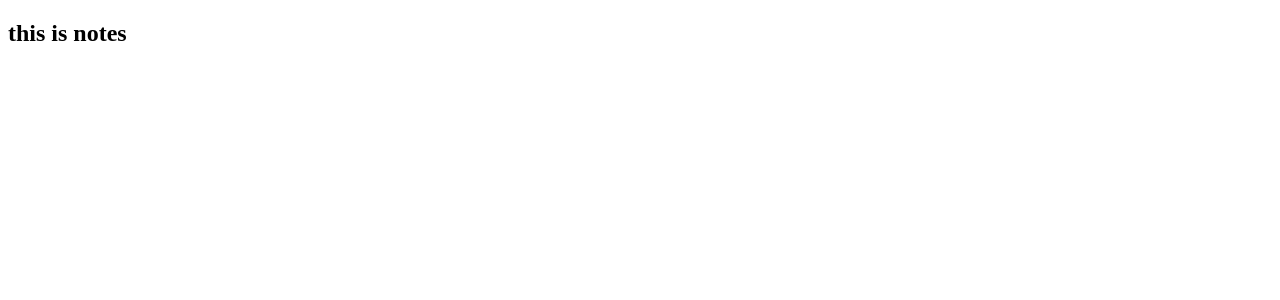
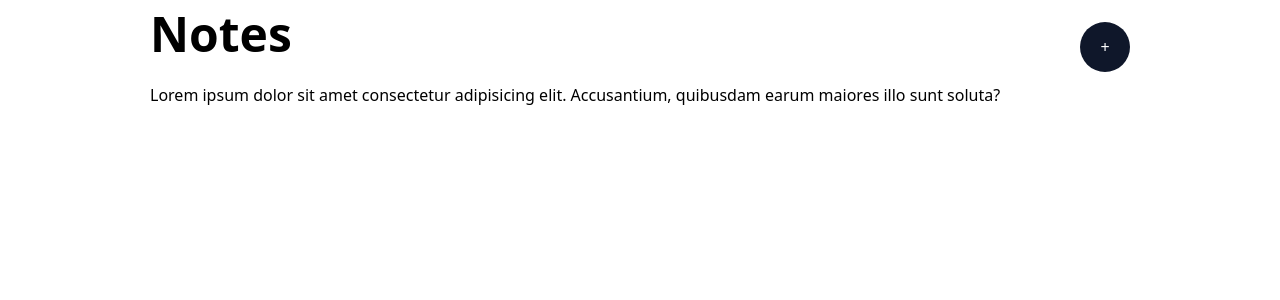
Before and after one commit to Vee-keme/vue-mini-projects, a Vue app: page /notes in a window 1280 px wide. Shown: the top 300 px of the page. Built offline with nearby package versions, Linux system fonts and the light colour scheme.

Commit message:
notes update

```diff
--- a/src/main.js
+++ b/src/main.js
@@ -1,4 +1,4 @@
-// import './assets/main.css'
+import "./assets/main.css";
 
 import { createApp } from "vue";
 import App from "./App.vue";
--- a/src/notes/Notes.vue
+++ b/src/notes/Notes.vue
@@ -1,3 +1,22 @@
 <template>
-  <h2>this is notes</h2>
+  <main class="h-screen w-screen">
+    <div class="max-w-[1000px] p-[10px] my-0 mx-auto">
+      <header class="flex justify-between items-center">
+        <h1 class="font-bold mb-[25px] text-5xl">Notes</h1>
+        <button
+          class="border-none p-[10px] w-[50px] h-[50px] cursor-pointer bg-slate-900 rounded-full text-white"
+        >
+          +
+        </button>
+      </header>
+      <div>
+        <div>
+          <p>
+            Lorem ipsum dolor sit amet consectetur adipisicing elit.
+            Accusantium, quibusdam earum maiores illo sunt soluta?
+          </p>
+        </div>
+      </div>
+    </div>
+  </main>
 </template>
```
